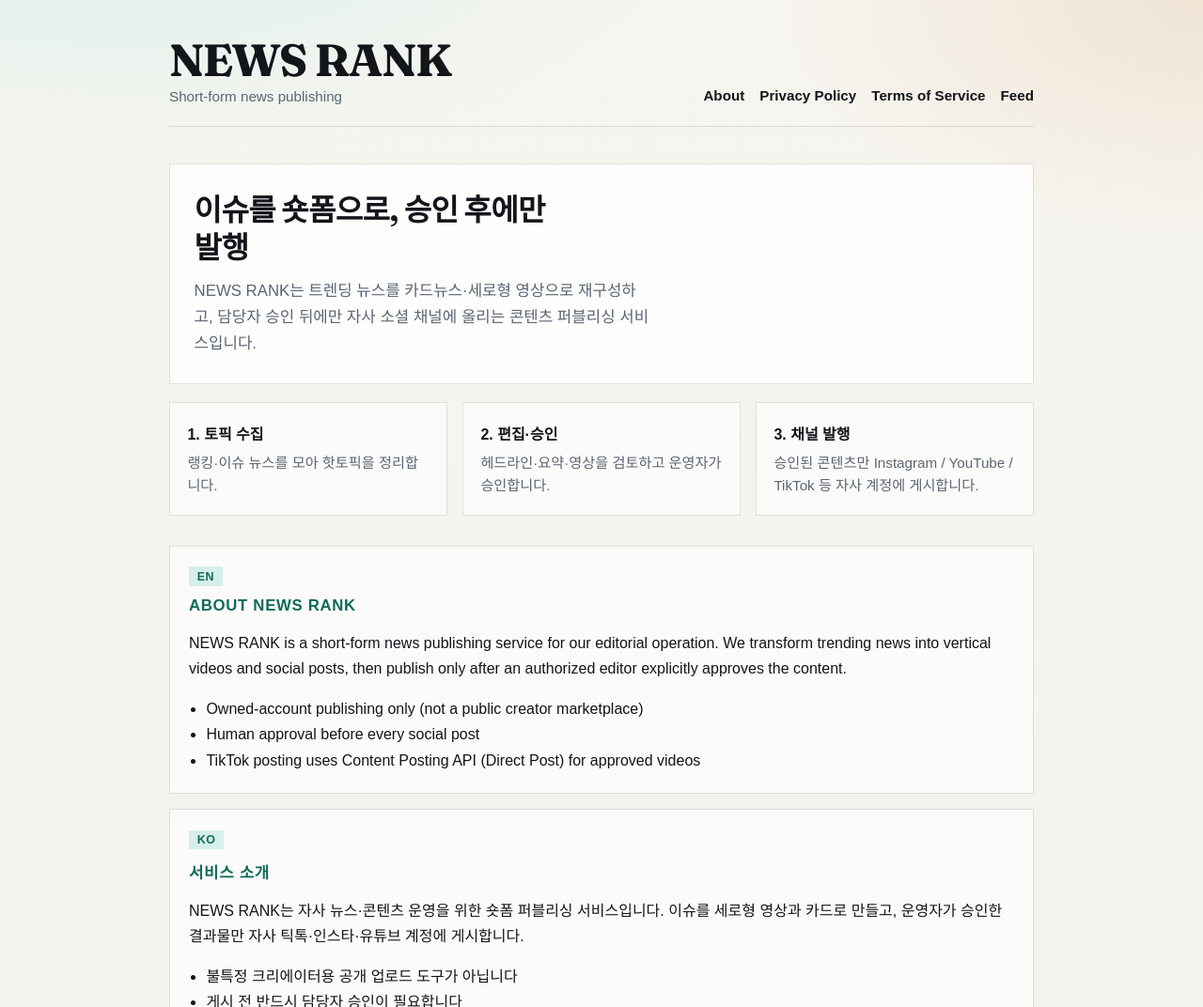
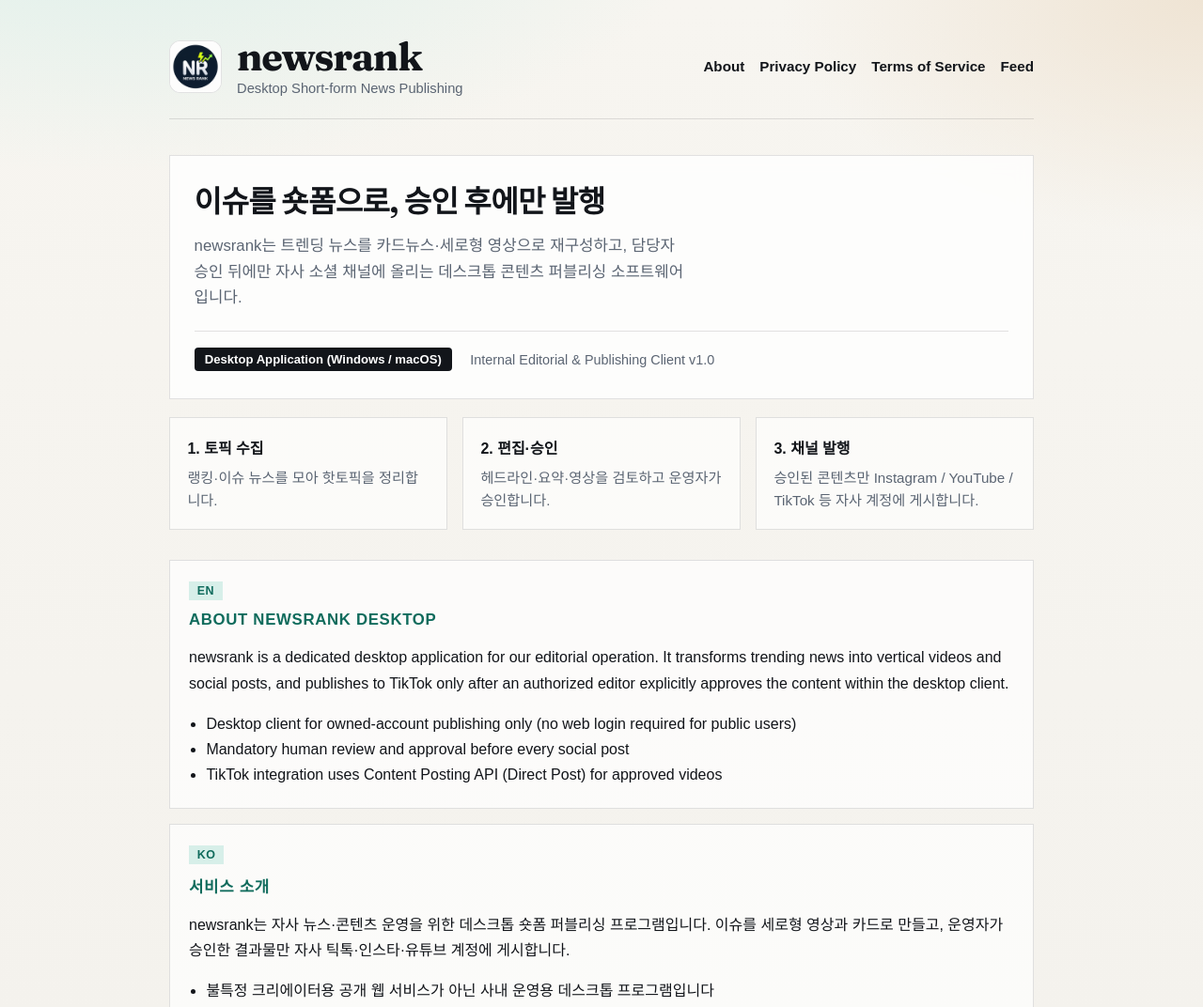
Before and after one commit to hansh47-bit/news, a plain HTML site: page about/index.html in a window 1280 px wide. Shown: the top 1072 px of the page at 94% size. Drawn offline with Linux system fonts and the light colour scheme; a web font is replaced by a local one.

Commit message:
Add files via upload

```diff
--- a/about/index.html
+++ b/about/index.html
@@ -3,8 +3,13 @@
 <head>
   <meta charset="utf-8" />
   <meta name="viewport" content="width=device-width, initial-scale=1" />
-  <title>NEWS RANK — Short-form news publishing</title>
-  <meta name="description" content="NEWS RANK turns trending news into approved short-form videos for owned social channels." />
+  <title>About — newsrank</title>
+  <meta name="description" content="newsrank is a desktop application that turns trending news into approved short-form videos for owned social channels." />
+
+  <!-- 브라우저 탭 아이콘 (파비콘) - Basic Info의 앱 아이콘과 동일한 파일 사용 -->
+  <link rel="icon" type="image/png" href="https://hansh47-bit.github.io/news/app-icon.png" />
+  <link rel="apple-touch-icon" href="https://hansh47-bit.github.io/news/app-icon.png" />
+
   <link rel="preconnect" href="https://cdn.jsdelivr.net" crossorigin />
   <link href="https://cdn.jsdelivr.net/gh/orioncactus/pretendard/dist/web/variable/pretendardvariable-dynamic-subset.css" rel="stylesheet" />
   <link href="https://fonts.googleapis.com/css2?family=Fraunces:opsz,wght@9..144,600;9..144,700&display=swap" rel="stylesheet" />
@@ -35,18 +40,33 @@
       display: flex;
       justify-content: space-between;
       gap: 1rem;
-      align-items: flex-end;
+      align-items: center;
+      flex-wrap: wrap;
       padding-bottom: 1.5rem;
       border-bottom: 1px solid var(--line);
     }
+    .brand {
+      display: flex;
+      align-items: center;
+      gap: 1rem;
+    }
+    .brand-icon {
+      width: 56px;
+      height: 56px;
+      border-radius: 12px;
+      object-fit: cover;
+      border: 1px solid var(--line);
+      background: #fff;
+      flex-shrink: 0;
+    }
     .logo {
       font-family: Fraunces, Georgia, serif;
-      font-size: clamp(2rem, 5vw, 3rem);
+      font-size: clamp(1.8rem, 4.5vw, 2.6rem);
       letter-spacing: -0.03em;
       line-height: 1;
       margin: 0;
     }
-    .logo span { display: block; margin-top: 0.45rem; color: var(--muted); font-family: Pretendard, sans-serif; font-size: 0.95rem; font-weight: 500; letter-spacing: 0; }
+    .logo span { display: block; margin-top: 0.35rem; color: var(--muted); font-family: Pretendard, sans-serif; font-size: 0.92rem; font-weight: 500; letter-spacing: 0; }
     nav { display: flex; gap: 1rem; flex-wrap: wrap; font-size: 0.95rem; }
     nav a { color: var(--ink); text-decoration: none; font-weight: 600; }
     nav a:hover { color: var(--accent); }
@@ -63,9 +83,30 @@
       font-size: clamp(1.45rem, 3.4vw, 2rem);
       letter-spacing: -0.02em;
       line-height: 1.25;
-      max-width: 18ch;
+      max-width: 22ch;
     }
-    .hero p { margin: 0; color: var(--muted); font-size: 1.05rem; line-height: 1.65; max-width: 52ch; }
+    .hero p { margin: 0; color: var(--muted); font-size: 1.05rem; line-height: 1.65; max-width: 56ch; }
+    .app-meta {
+      margin-top: 1.3rem;
+      padding-top: 1.1rem;
+      border-top: 1px solid var(--line);
+      display: flex;
+      flex-wrap: wrap;
+      align-items: center;
+      gap: 0.8rem 1.2rem;
+      font-size: 0.9rem;
+      color: var(--muted);
+    }
+    .badge {
+      display: inline-flex;
+      align-items: center;
+      padding: 0.3rem 0.7rem;
+      background: var(--ink);
+      color: #fff;
+      font-weight: 600;
+      font-size: 0.82rem;
+      border-radius: 4px;
+    }
     .grid {
       display: grid;
       grid-template-columns: repeat(auto-fit, minmax(240px, 1fr));
@@ -93,7 +134,6 @@
       margin: 0 0 0.7rem;
       font-size: 1.05rem;
       letter-spacing: 0.04em;
-      text-transform: uppercase;
       color: var(--accent);
     }
     .block p, .block li { color: var(--ink); line-height: 1.7; }
@@ -126,7 +166,10 @@
 <body>
   <div class="wrap">
     <header>
-      <h1 class="logo">NEWS RANK<span>Short-form news publishing</span></h1>
+      <div class="brand">
+        <img class="brand-icon" src="https://hansh47-bit.github.io/news/app-icon.png" alt="newsrank App Icon" />
+        <h1 class="logo">newsrank<span>Desktop Short-form News Publishing</span></h1>
+      </div>
       <nav aria-label="Legal">
         <a href="/news/about/">About</a>
         <a href="/news/privacy/">Privacy Policy</a>
@@ -138,9 +181,13 @@
     <section class="hero">
       <h2>이슈를 숏폼으로, 승인 후에만 발행</h2>
       <p>
-        NEWS RANK는 트렌딩 뉴스를 카드뉴스·세로형 영상으로 재구성하고,
-        담당자 승인 뒤에만 자사 소셜 채널에 올리는 콘텐츠 퍼블리싱 서비스입니다.
+        newsrank는 트렌딩 뉴스를 카드뉴스·세로형 영상으로 재구성하고,
+        담당자 승인 뒤에만 자사 소셜 채널에 올리는 데스크톱 콘텐츠 퍼블리싱 소프트웨어입니다.
       </p>
+      <div class="app-meta">
+        <span class="badge">Desktop Application (Windows / macOS)</span>
+        <span>Internal Editorial & Publishing Client v1.0</span>
+      </div>
     </section>
 
     <div class="grid">
@@ -161,16 +208,16 @@
     <div class="lang">
       <section class="block" lang="en">
         <span class="chip">EN</span>
-        <h2>About NEWS RANK</h2>
+        <h2>ABOUT NEWSRANK DESKTOP</h2>
         <p>
-          NEWS RANK is a short-form news publishing service for our editorial operation.
-          We transform trending news into vertical videos and social posts, then publish
-          only after an authorized editor explicitly approves the content.
+          newsrank is a dedicated desktop application for our editorial operation.
+          It transforms trending news into vertical videos and social posts, and publishes
+          to TikTok only after an authorized editor explicitly approves the content within the desktop client.
         </p>
         <ul>
-          <li>Owned-account publishing only (not a public creator marketplace)</li>
-          <li>Human approval before every social post</li>
-          <li>TikTok posting uses Content Posting API (Direct Post) for approved videos</li>
+          <li>Desktop client for owned-account publishing only (no web login required for public users)</li>
+          <li>Mandatory human review and approval before every social post</li>
+          <li>TikTok integration uses Content Posting API (Direct Post) for approved videos</li>
         </ul>
       </section>
 
@@ -178,12 +225,12 @@
         <span class="chip">KO</span>
         <h2>서비스 소개</h2>
         <p>
-          NEWS RANK는 자사 뉴스·콘텐츠 운영을 위한 숏폼 퍼블리싱 서비스입니다.
+          newsrank는 자사 뉴스·콘텐츠 운영을 위한 데스크톱 숏폼 퍼블리싱 프로그램입니다.
           이슈를 세로형 영상과 카드로 만들고, 운영자가 승인한 결과물만
           자사 틱톡·인스타·유튜브 계정에 게시합니다.
         </p>
         <ul>
-          <li>불특정 크리에이터용 공개 업로드 도구가 아닙니다</li>
+          <li>불특정 크리에이터용 공개 웹 서비스가 아닌 사내 운영용 데스크톱 프로그램입니다</li>
           <li>게시 전 반드시 담당자 승인이 필요합니다</li>
           <li>틱톡 연동 시 Direct Post로 승인된 영상만 올립니다</li>
         </ul>
@@ -191,19 +238,16 @@
 
       <section class="block">
         <span class="chip">CONTACT</span>
-        <h2>문의</h2>
+        <h2>문의 (SUPPORT & CONTACT)</h2>
         <p>
-          개인정보·서비스 문의:
+          개인정보·서비스 문의 (Email):
           <a href="mailto:hansh47@gmail.com">hansh47@gmail.com</a>
-        </p>
-        <p style="margin-top:0.6rem;color:var(--muted);font-size:0.92rem;">
-          TikTok OAuth redirect (예정): <code>https://hansh47-bit.github.io/news/tiktok/callback</code>
         </p>
       </section>
     </div>
 
     <footer>
-      <div>© 2026 NEWS RANK</div>
+      <div>© 2026 newsrank</div>
       <nav>
         <a href="/news/privacy/">Privacy Policy</a>
         <a href="/news/terms/">Terms of Service</a>
```
